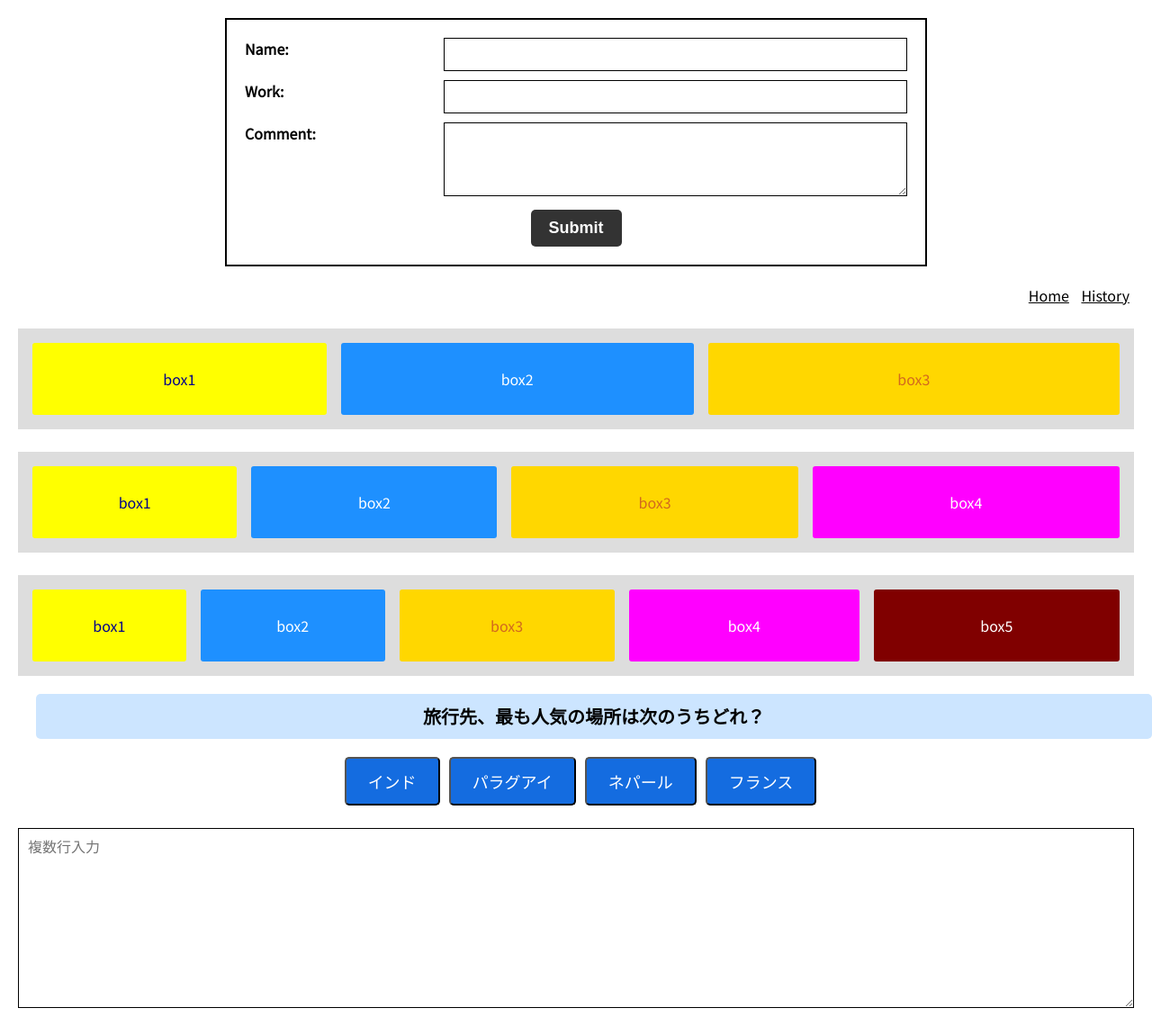
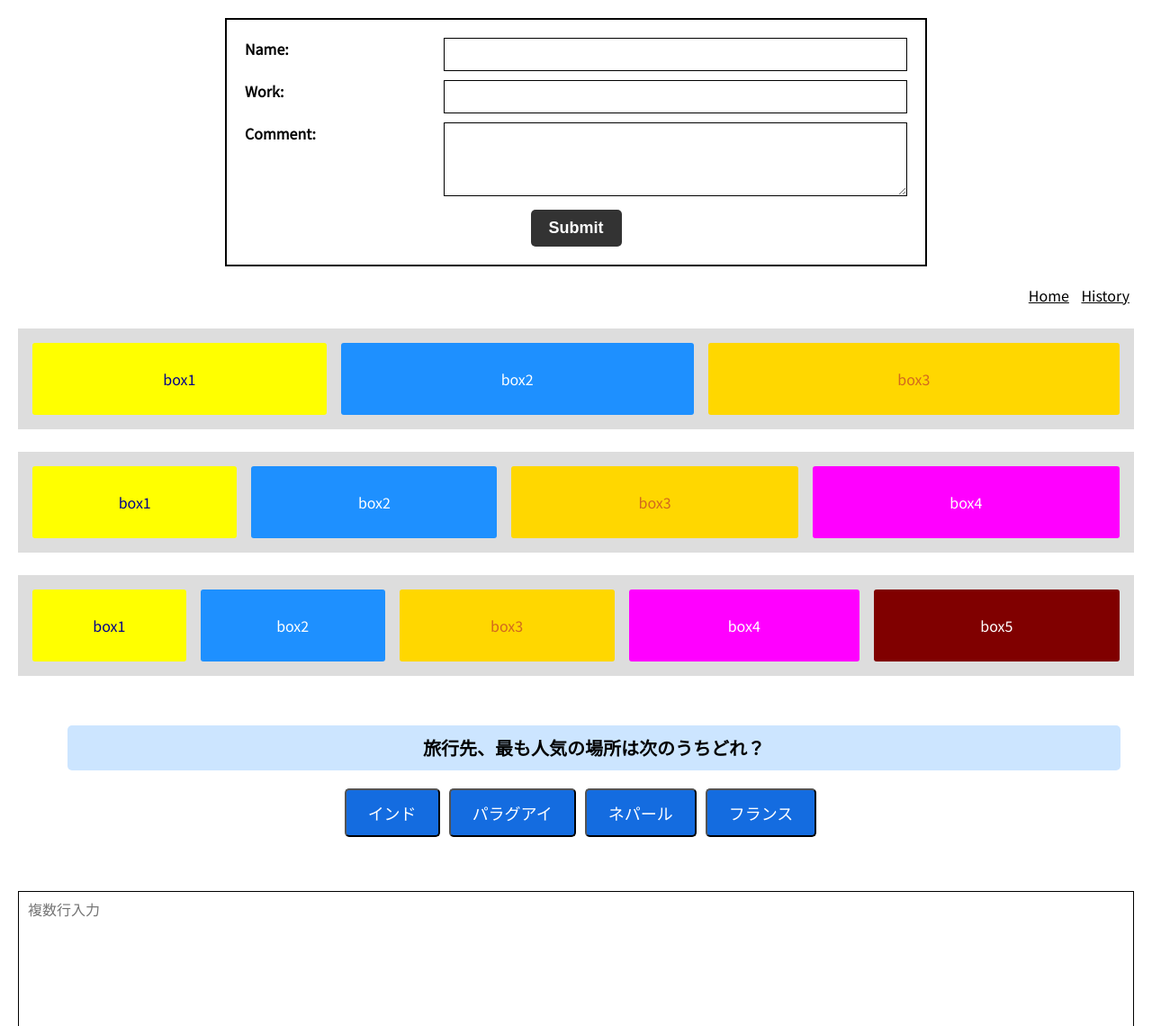
Before and after one commit to Ibucali/try-and-error, a website built with Vite: page try-and-error/index.html in a window 1280 px wide. Shown: the top 1140 px of the page at 90% size. Built offline with nearby package versions, Linux system fonts and the light colour scheme; some packages are replaced by stand-ins of ours; no server answers.

Commit message:
edited css

```diff
--- a/try-and-error/style.css
+++ b/try-and-error/style.css
@@ -152,6 +152,11 @@ table
   color: #fff;
   border-radius: 3px;
 }
+.agregarPregunta {
+  margin: 25px;
+  padding: 10px;
+  font-size: 16px;
+}
 
 #multi_line_input {
   margin: 25px 0;
```
